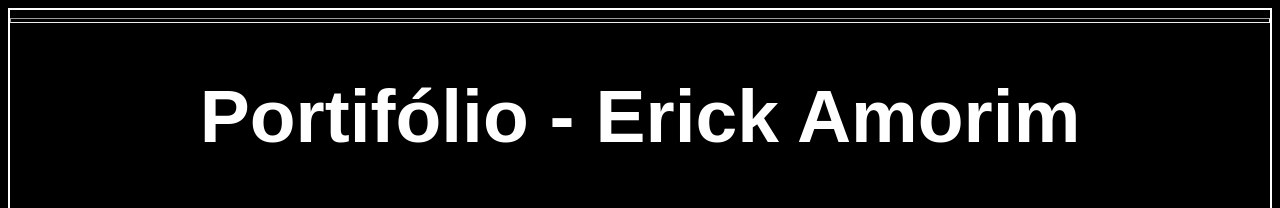
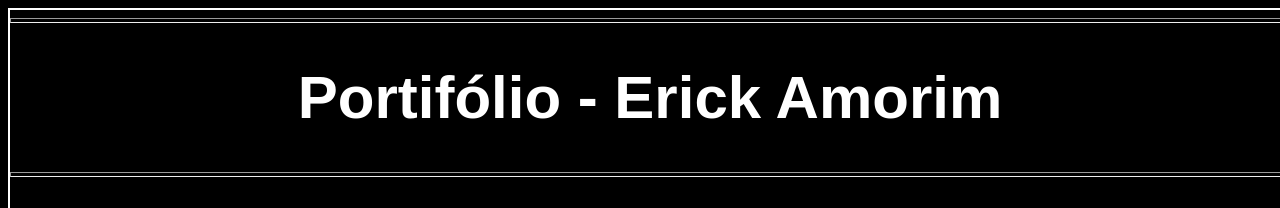
Before and after one commit to Amorim-EA/Trabalho_PTAS1_nodemon, a website: page index.html in a window 1280 px wide. Shown: the top 208 px of the page. Drawn offline with Linux system fonts and the light colour scheme.

Commit message:
Commit Inicial

```diff
--- a/index.html
+++ b/index.html
@@ -6,7 +6,7 @@
   <meta name="viewport" content="width=device-width, initial-scale=1.0">
   <link rel="stylesheet" href="/css/estilo.css">
   <script src="/javascript/javascript.js"></script>
-  <title>Document</title>
+  <title>Portifólio - Erick Amorim</title>
 </head>
 <body>
 <header>
--- a/public/css/estilo.css
+++ b/public/css/estilo.css
@@ -4,10 +4,11 @@ body {
   background-color: black;
   color: white;
   border: 2px solid white;
+  width: 100%;
 }
 
 #title{
-  font-size: 75px;
+  font-size: 60px;
   text-align: center;
   font-family: 'Anton', sans-serif;
 }
```
